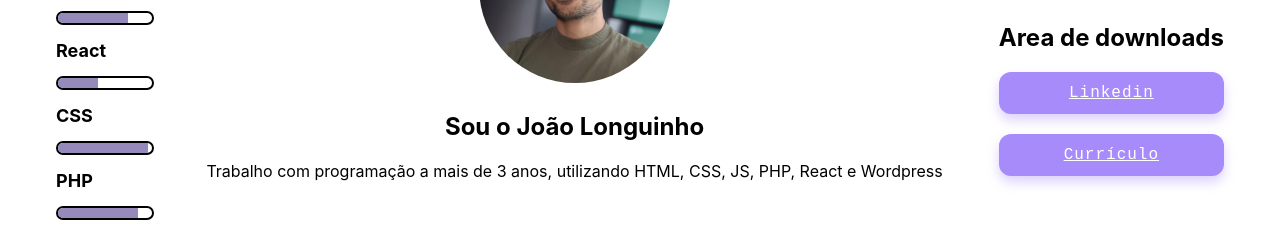
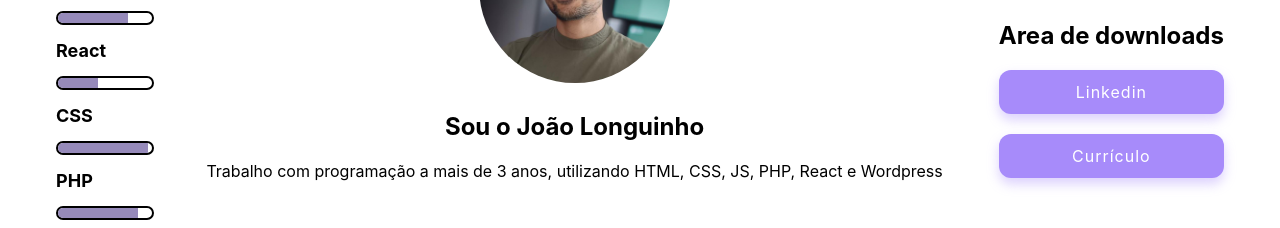
Before and after one commit to JoaoLonguinho/studying, a React (Create React App) app: page / in a window 1280 px wide. Shown: the part 280-508 px from the top of the page. Built offline with nearby package versions, Linux system fonts and the light colour scheme.

Commit message:
Adding some comments to know what to do tomorrow

```diff
--- a/src/App.js
+++ b/src/App.js
@@ -34,6 +34,7 @@ function App() {
         </div>
         <div>
           <DownloadArea tituloAba={"Area de downloads"}/>
+          {/* <DownloadArea tituloAba={"Quer conhecer mais do meu trabalho? Segue o link de um projeto meu"}/> Verificar ajuste como Rael informou*/}
         </div>
       </div>
     </div>
--- a/src/components/LinkButton/LinkButton.css
+++ b/src/components/LinkButton/LinkButton.css
@@ -4,12 +4,13 @@
   border: none;
   padding: 12px 24px;
   border-radius: 12px;
-  font-family: 'Courier New', Courier, monospace;
+
   font-size: 16px;
   box-shadow: 0 6px 12px rgba(167, 139, 250, 0.4);
   transition: all 0.3s ease;
   cursor: pointer;
   letter-spacing: 1px;
+  text-decoration: none;
 }
 
 .lofi-button:hover {
--- a/src/components/LinkButton/index.jsx
+++ b/src/components/LinkButton/index.jsx
@@ -2,7 +2,7 @@ import './LinkButton.css';
 
 const LinkButton = ({link, children}) =>{
     return(
-        <a className='lofi-button' href={link}>
+        <a className='lofi-button' href={link} target='_blank' rel="noreferrer">
             {children}
         </a>
     )
```
